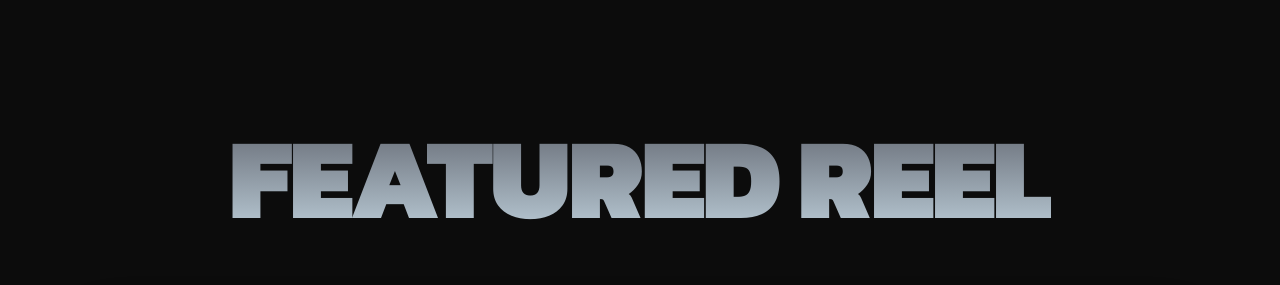
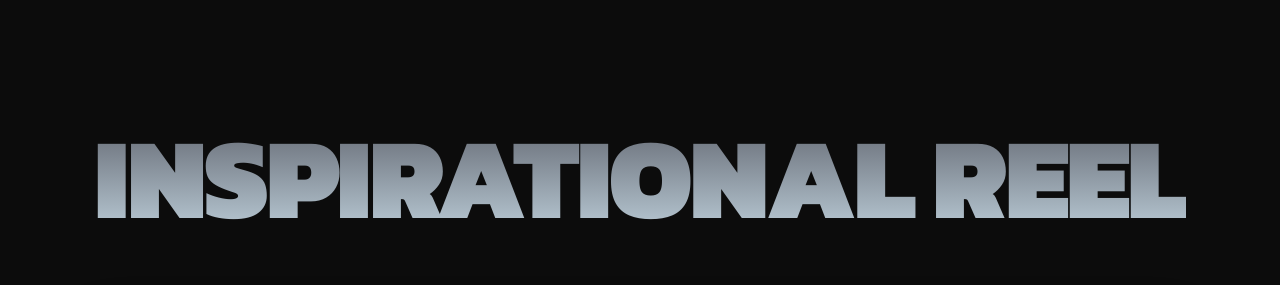
Before and after one commit to itsgauravkushwaha/Portfolio-website, a React (Vite) app: page / in a window 1280 px wide. Shown: the part 2360-2645 px from the top of the page. Built offline with nearby package versions, Linux system fonts and the light colour scheme.

Commit message:
style: update section heading to Inspirational Reel

```diff
--- a/src/components/VideoSection.tsx
+++ b/src/components/VideoSection.tsx
@@ -63,7 +63,7 @@ export const VideoSection: React.FC<VideoSectionProps> = ({
             style={{ fontSize: 'clamp(2.5rem, 9vw, 140px)' }}
             className="hero-heading font-black uppercase text-center leading-none tracking-tight mb-8 sm:mb-14 select-none"
           >
-            Featured Reel
+            Inspirational Reel
           </h2>
         </FadeIn>
 
```
